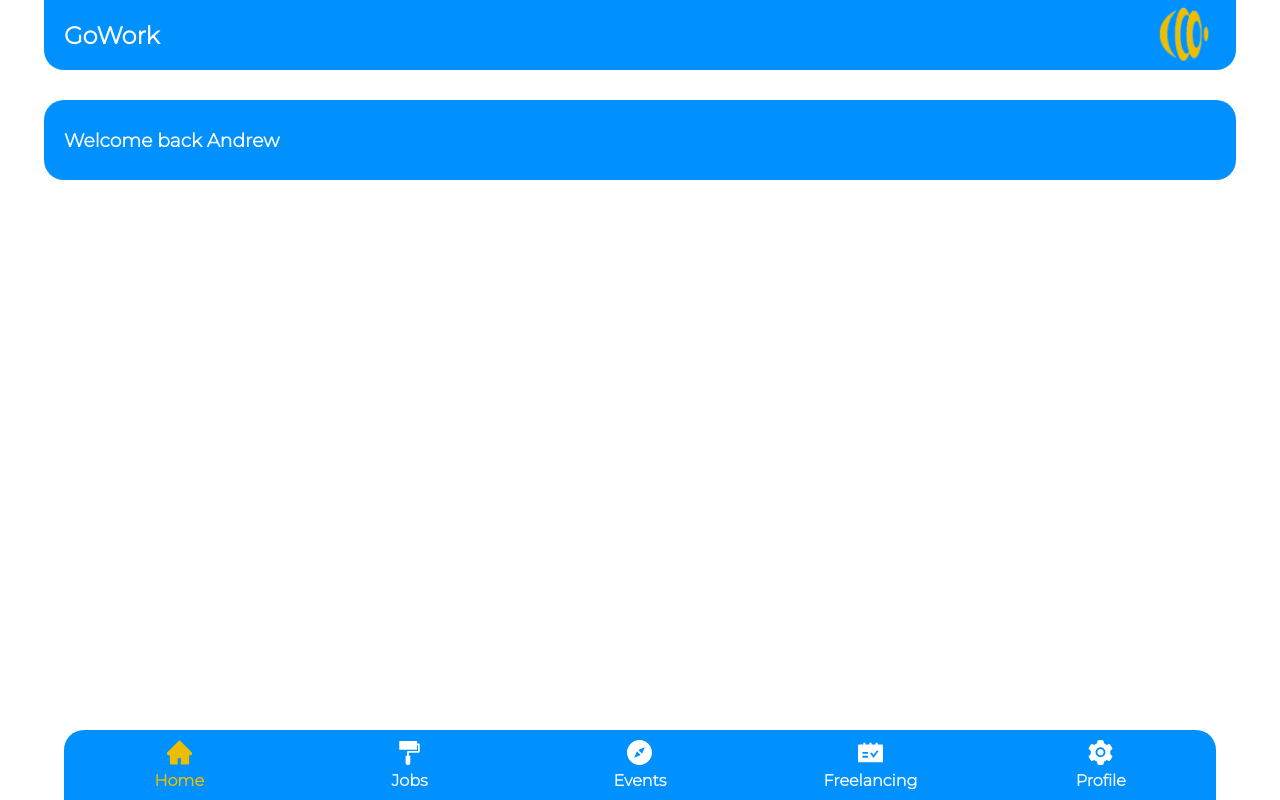
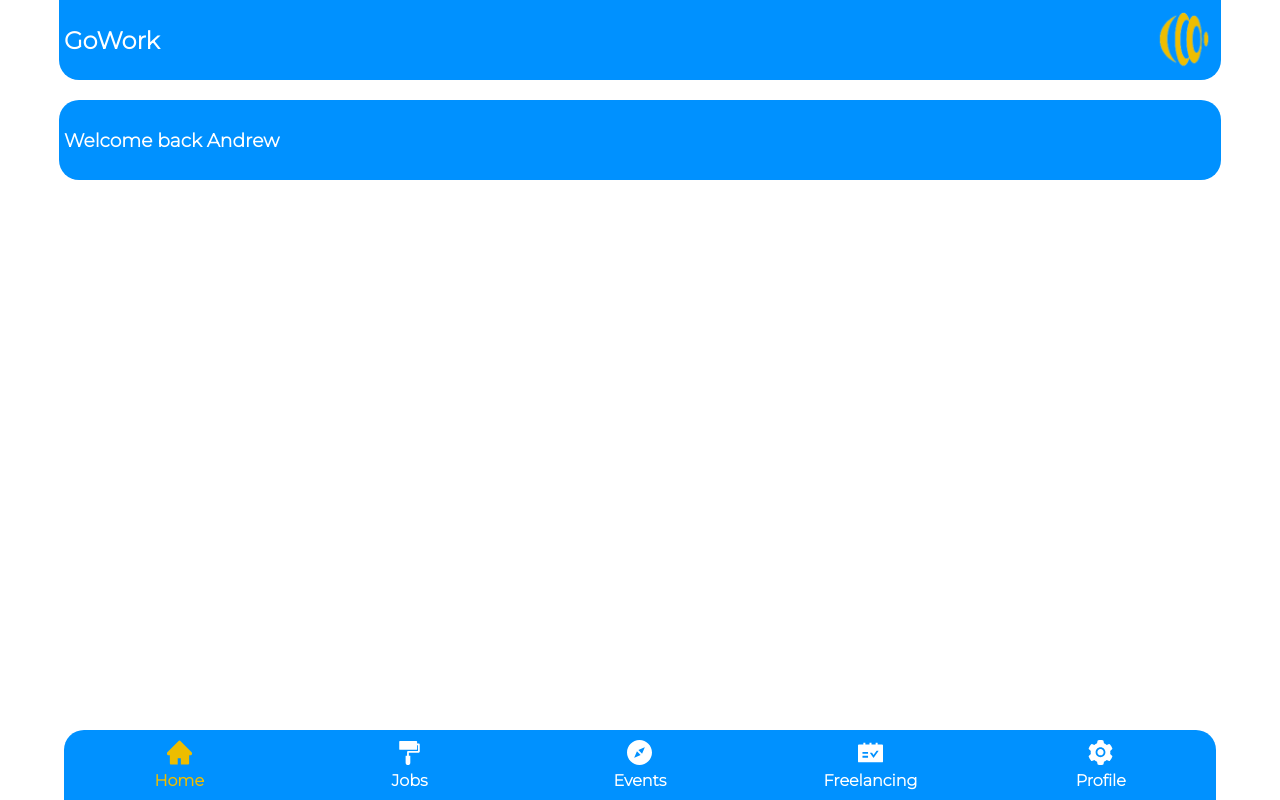
Before and after one commit to imagine-software-filip/gowork-frontend, a React (Create React App) app: page / in a window 1280 px wide. Built offline with nearby package versions, Linux system fonts and the light colour scheme.

Commit message:
fix padding bug

```diff
--- a/src/components/UI/Header.module.css
+++ b/src/components/UI/Header.module.css
@@ -13,7 +13,7 @@ header {
     color: #fff;
     font-weight: bold;
     height: 60px;
-    padding: 5px 20px;
+    padding: 10px 5px;
     width: 90%;
     border-bottom-left-radius: 20px;
     border-bottom-right-radius: 20px;
--- a/src/components/UI/NavBar.module.css
+++ b/src/components/UI/NavBar.module.css
@@ -34,7 +34,6 @@ footer {
 
 .linkContainer:hover {
     color: #EDBD00;
-    font-size: 1.1rem;
     transition: 0.3s;
 }
 
@@ -55,7 +54,6 @@ footer {
 
     .linkContainer:hover {
         color: #EDBD00;
-        font-size: 0.8rem;
         transition: 0.3s;
     }
   }
--- a/src/screens/EventScreen.module.css
+++ b/src/screens/EventScreen.module.css
@@ -10,7 +10,7 @@
 
 .titleContainer {
     width: 90%;
-    padding: 10px 20px;
+    padding: 10px 5px;
     border-radius: 20px;
     background-color: #0091FF;
     color: #fff;
--- a/src/screens/FreeLancingScreen.module.css
+++ b/src/screens/FreeLancingScreen.module.css
@@ -10,7 +10,7 @@
 
 .titleContainer {
     width: 90%;
-    padding: 10px 20px;
+    padding: 10px 5px;
     border-radius: 20px;
     background-color: #0091FF;
     color: #fff;
--- a/src/screens/HomeScreen.module.css
+++ b/src/screens/HomeScreen.module.css
@@ -10,7 +10,7 @@
 
 .titleContainer {
     width: 90%;
-    padding: 10px 20px;
+    padding: 10px 5px;
     border-radius: 20px;
     background-color: #0091FF;
     color: #fff;
--- a/src/screens/ProfileScreen.module.css
+++ b/src/screens/ProfileScreen.module.css
@@ -10,7 +10,7 @@
 
 .titleContainer {
     width: 90%;
-    padding: 10px 20px;
+    padding: 10px 5px;
     border-radius: 20px;
     background-color: #0091FF;
     color: #fff;
--- a/src/screens/TempJobsScreen.module.css
+++ b/src/screens/TempJobsScreen.module.css
@@ -10,7 +10,7 @@
 
 .titleContainer {
     width: 90%;
-    padding: 10px 20px;
+    padding: 10px 5px;
     border-radius: 20px;
     background-color: #0091FF;
     color: #fff;
```
